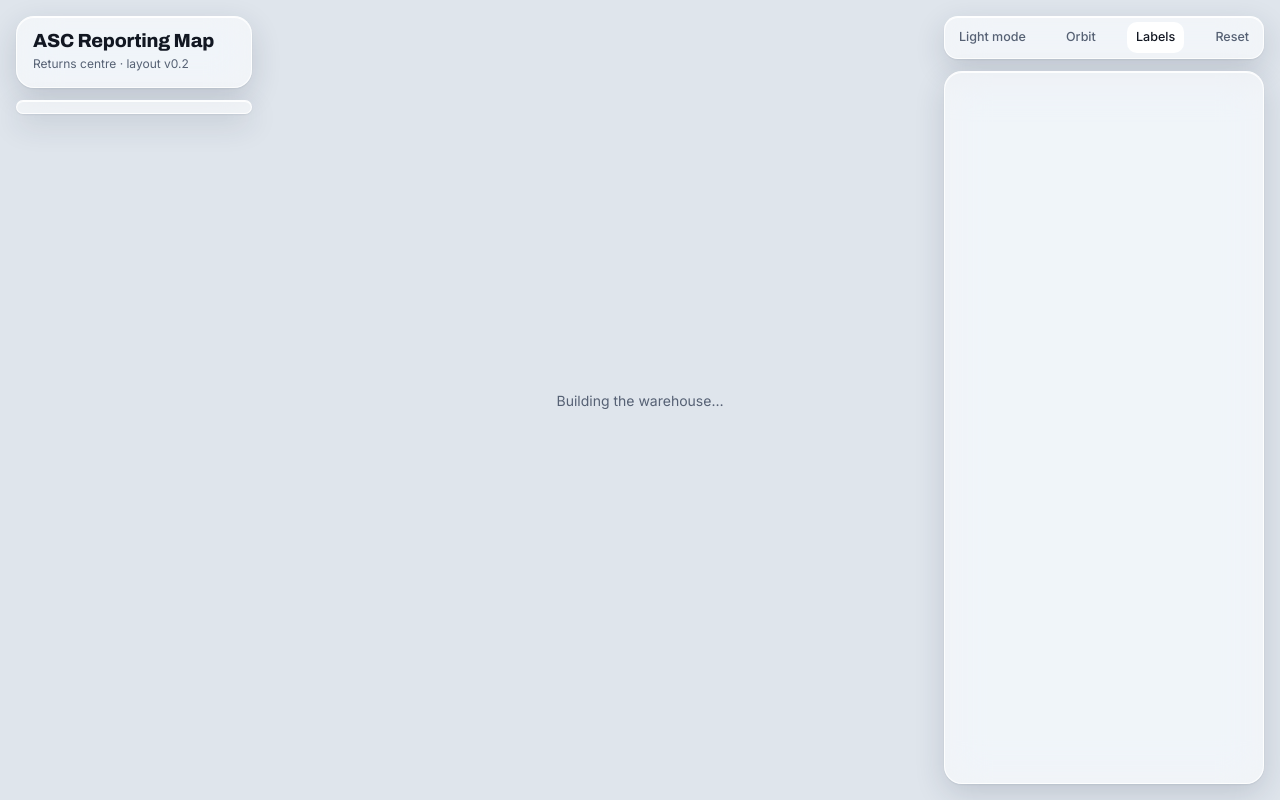
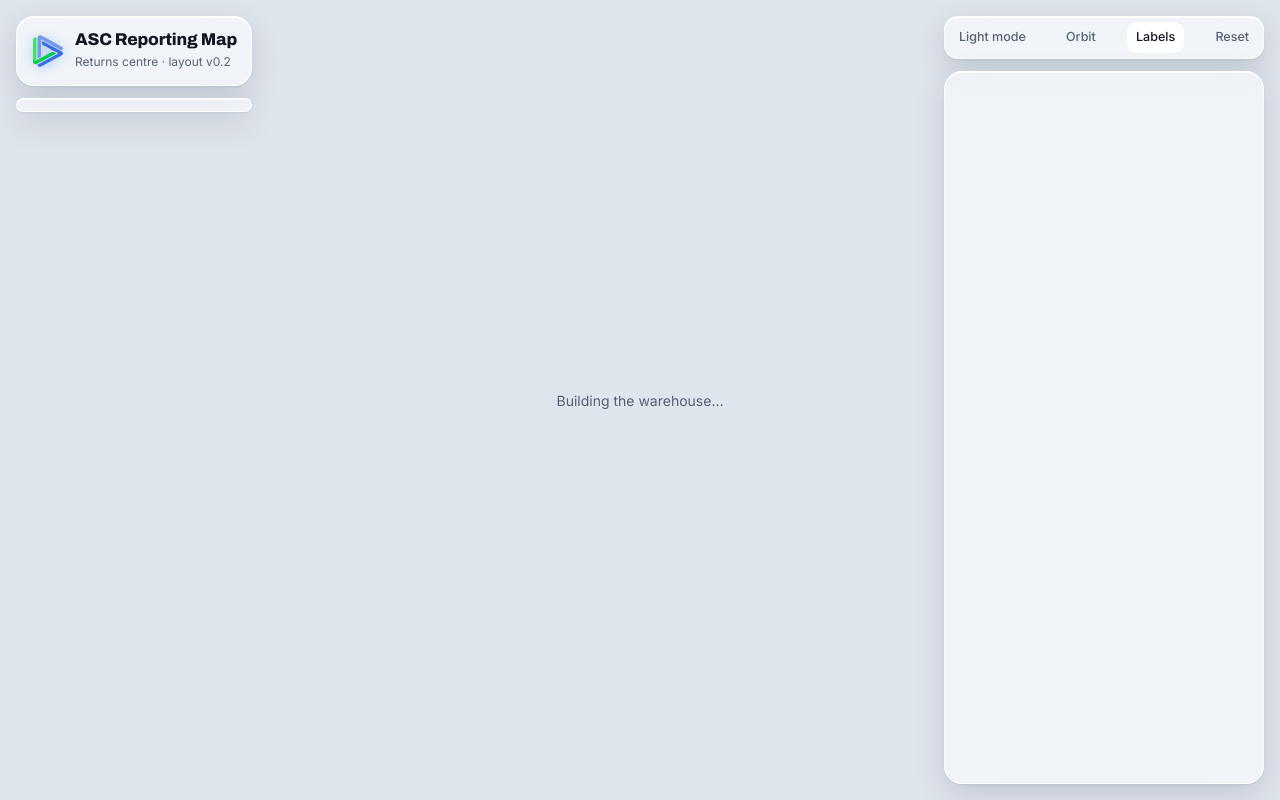
Before and after one commit to jackmilner004-png/ASC-Reporting-Map, a plain HTML site: page index.html in a window 1280 px wide. Drawn offline with nearby package versions, Linux system fonts and the light colour scheme.

Commit message:
Use the ASCG logo mark as the favicon and in the header
Co-Authored-By: Claude Opus 5.5 <noreply@anthropic.com>
Claude-Session: https://claude.ai/code/session_01RQcywLsnbovkZrbFXtMFpe

```diff
--- a/css/style.css
+++ b/css/style.css
@@ -65,8 +65,9 @@ code { font-family: var(--f-mono); font-size: 0.92em; }
 .dock::-webkit-scrollbar { display: none; }
 
 /* ---------- Brand ---------- */
-.brand { padding: 14px 16px; }
-.brand h1 { margin: 0; font-family: var(--f-display); font-weight: 800; font-size: 19px; letter-spacing: -0.01em; line-height: 1.1; }
+.brand { padding: 14px 16px; display: flex; align-items: center; gap: 12px; }
+.brand .mark { flex: none; width: 30px; height: 32px; filter: drop-shadow(0 2px 6px rgba(55, 110, 225, 0.35)); }
+.brand h1 { margin: 0; white-space: nowrap; font-family: var(--f-display); font-weight: 800; font-size: 17px; letter-spacing: -0.01em; line-height: 1.1; }
 .brand p { margin: 3px 0 0; color: var(--muted); font-size: 12px; }
 
 /* ---------- Navigation ---------- */
--- a/index.html
+++ b/index.html
@@ -5,6 +5,7 @@
 <meta name="viewport" content="width=device-width, initial-scale=1, viewport-fit=cover">
 <title>ASC Reporting Map</title>
 <meta name="description" content="3D layout of the ASC returns warehouse: inbound, conveyor, manual, hanging, storage and despatch.">
+<link rel="icon" type="image/svg+xml" href="img/ascg-mark.svg">
 <link rel="preconnect" href="https://fonts.googleapis.com">
 <link rel="preconnect" href="https://fonts.gstatic.com" crossorigin>
 <link rel="stylesheet" href="https://fonts.googleapis.com/css2?family=Archivo:wght@600;800&family=Inter:wght@400;500;600&family=JetBrains+Mono:wght@500;600&display=swap">
@@ -24,8 +25,11 @@
   <!-- Left: brand and section navigation -->
   <aside class="rail left" id="rail">
     <div class="brand glass">
-      <h1>ASC Reporting Map</h1>
-      <p id="subtitle">Returns centre · layout v0.2</p>
+      <img class="mark" src="img/ascg-mark.svg" alt="" width="30" height="32">
+      <div>
+        <h1>ASC Reporting Map</h1>
+        <p id="subtitle">Returns centre · layout v0.2</p>
+      </div>
     </div>
     <nav class="sections glass" id="sections" aria-label="Sections"></nav>
   </aside>
```
Also changed, not shown: img/ascg-mark.svg (added).
